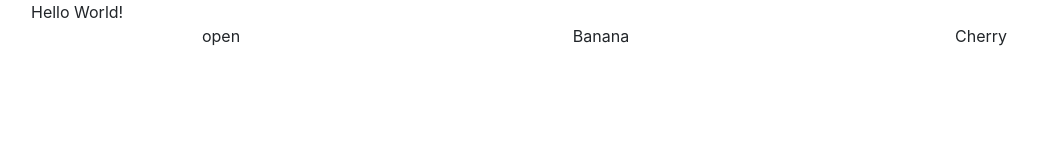
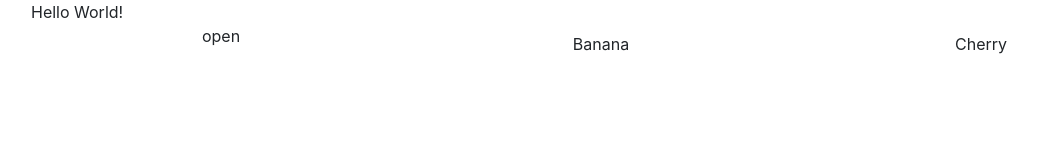
Before and after one commit to kca99/foodpick, a React (Create React App) app: page / in a window 1280 px wide. Shown: the top 160 px of the page, without its empty margins (39-1077 px from the left). Built offline with nearby package versions, Linux system fonts and the light colour scheme.

Commit message:
Full height css changes

```diff
--- a/src/App.css
+++ b/src/App.css
@@ -1,3 +1,4 @@
+
 .col-4 {
   text-align: center;
 }
--- a/src/App.js
+++ b/src/App.js
@@ -17,11 +17,11 @@
 class App extends Component {
   render() {
     return (
-      <div className="container">
+      <div className="container ">
         <div className="row">
           Hello World!
         </div>
-        <div className="row justify-content-center">
+        <div className="row justify-content-center align-items-center">
           <div className="col-4">
             <p onClick={openDiv}> open</p>
           </div>
--- a/src/index.css
+++ b/src/index.css
@@ -2,4 +2,21 @@
   margin: 0;
   padding: 0;
   font-family: sans-serif;
+  height: 100%;
 }
+
+html{
+  height: 100%;
+}
+
+#root{
+  height: 100%;
+}
+
+.container{
+  height:100%;
+}
+
+#row1{
+  height: 100%;
+}
```
